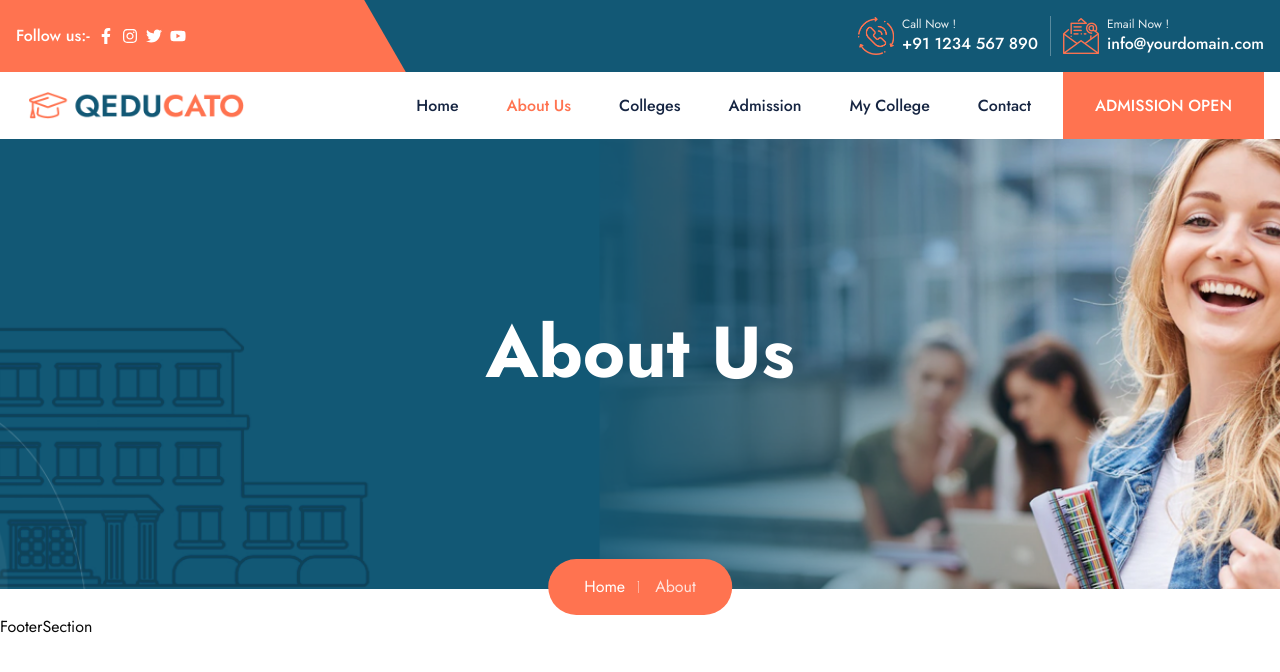
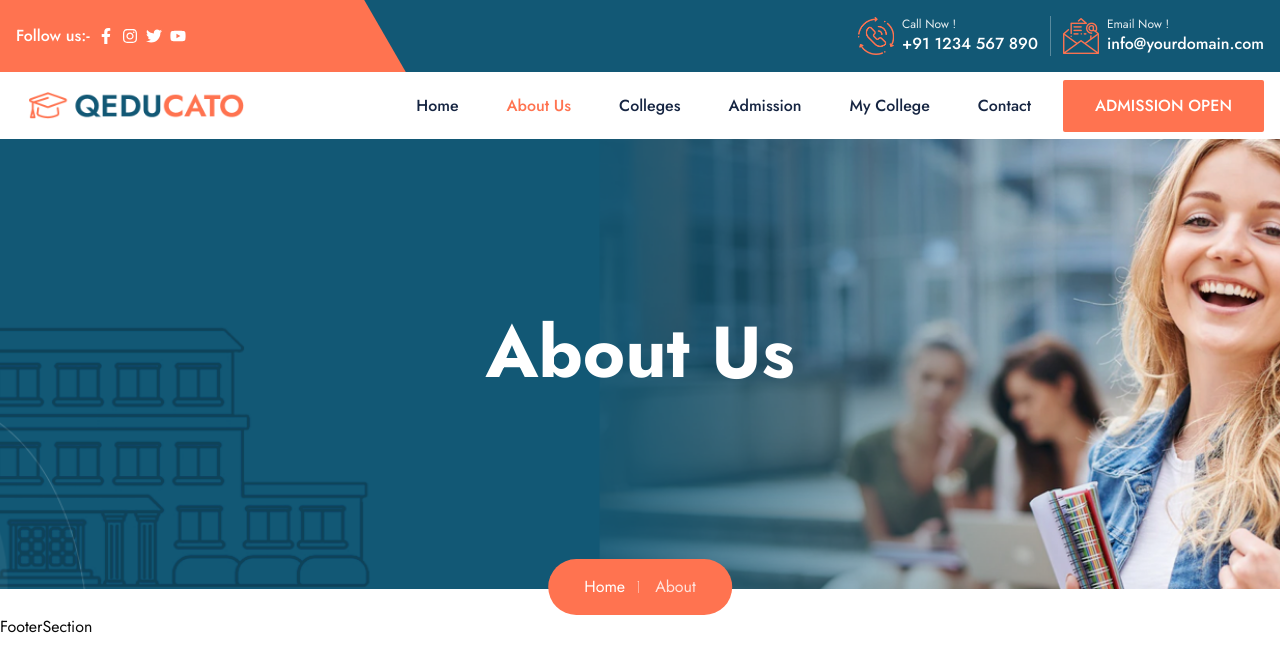
Before and after one commit to alamincoders/campus-connect, a React (Vite) app in the folder frontend/: page /about-us in a window 1280 px wide. Shown: the top 672 px of the page. Built offline with nearby package versions, Linux system fonts and the light colour scheme.

Commit message:
"Updated CSS classes in NavbarSection component"

```diff
--- a/frontend/src/components/shared/NavbarSection.jsx
+++ b/frontend/src/components/shared/NavbarSection.jsx
@@ -44,7 +44,7 @@ const NavbarSection = () => {
           />
         </Link>
         <div className="items-center gap-x-8 flex">
-          <ul className="items-center lg:gap-6 xl:gap-12 text-base lg:flex hidden">
+          <ul className="items-center gap-6 xl:gap-12 text-base lg:flex hidden">
             {navItems.map((item) => (
               <li
                 key={item.name}
@@ -64,7 +64,7 @@ const NavbarSection = () => {
           <div className="items-center gap-[10px] flex">
             <Link
               to="/login"
-              className="py-5 lg:py-[21.5px] px-8 text-white bg-primary_main hover:text-primary_main-100 hover:bg-secondary_main transition-all duration-300 lg:flex hidden font-medium uppercase"
+              className="py-3.5 2xl:py-[21.5px] px-8 text-white bg-primary_main hover:text-primary_main-100 hover:bg-secondary_main transition-all duration-300 lg:flex hidden font-medium uppercase rounded-[2px] 2xl:rounded-none "
             >
               Admission Open
             </Link>
```
